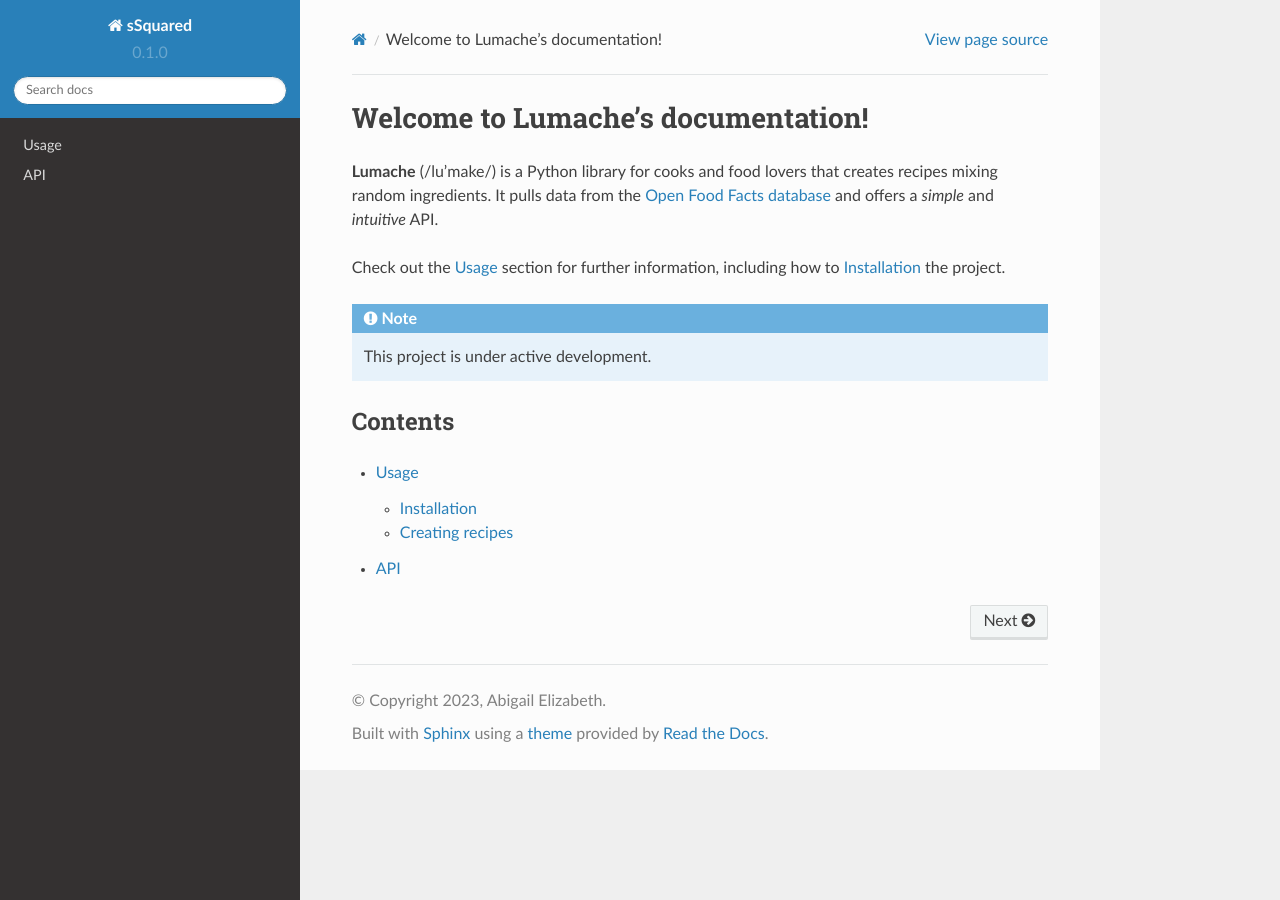
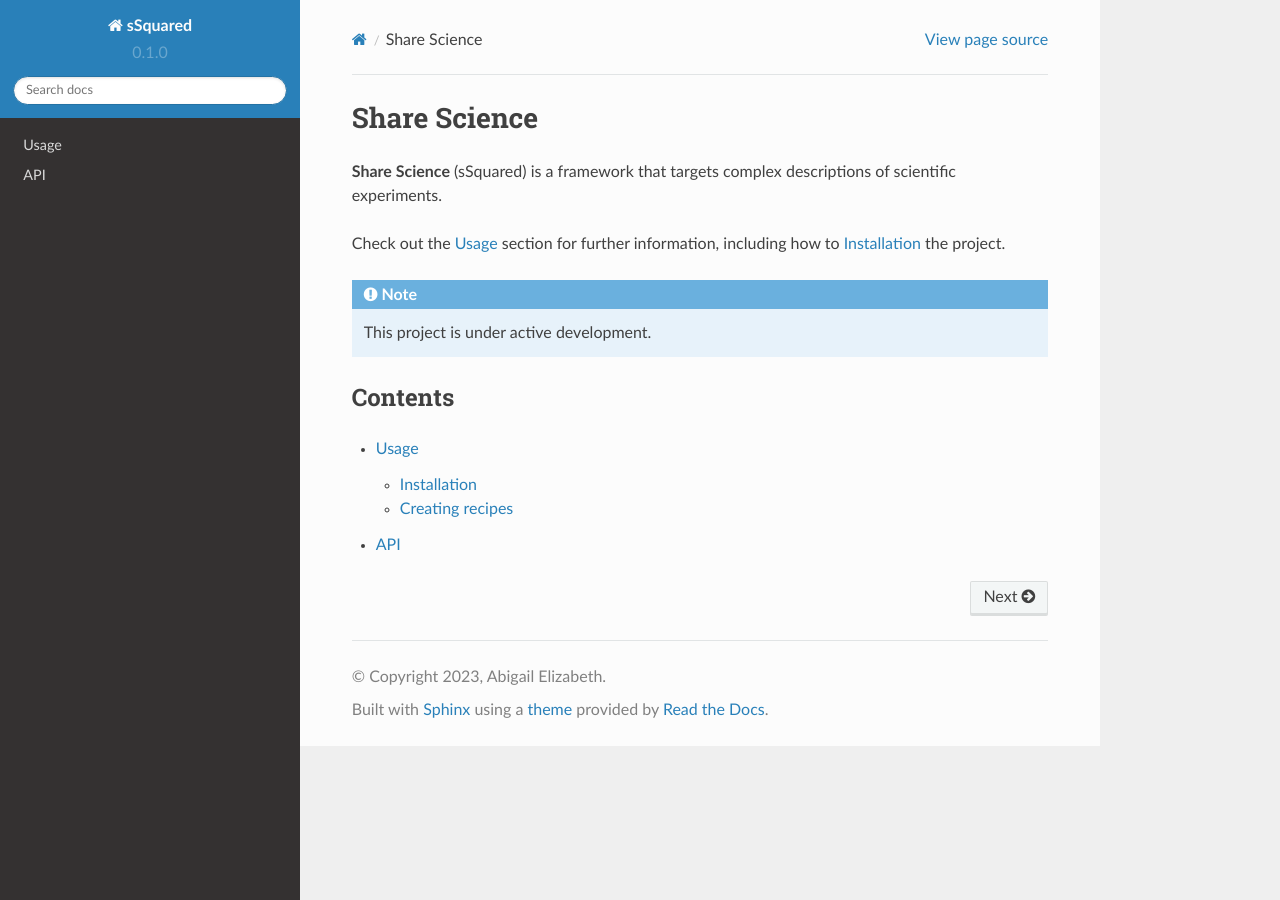
Before and after one commit to aemoore62/sSquare_docs, a Sphinx documentation site: the page built from docs/source/index.rst, in a window 1280 px wide. Built offline with Sphinx 7.4.7 and the Read the Docs theme 2.0.0, drawn with Linux system fonts in a browser that asks for light colours.

Commit message:
docs: update intro

```diff
--- a/docs/source/index.rst
+++ b/docs/source/index.rst
@@ -1,10 +1,8 @@
-Welcome to Lumache's documentation!
+Share Science
 ===================================
 
-**Lumache** (/lu'make/) is a Python library for cooks and food lovers
-that creates recipes mixing random ingredients.
-It pulls data from the `Open Food Facts database <https://world.openfoodfacts.org/>`_
-and offers a *simple* and *intuitive* API.
+**Share Science** (sSquared) is a framework that targets complex
+descriptions of scientific experiments.
 
 Check out the :doc:`usage` section for further information, including
 how to :ref:`installation` the project.
```
